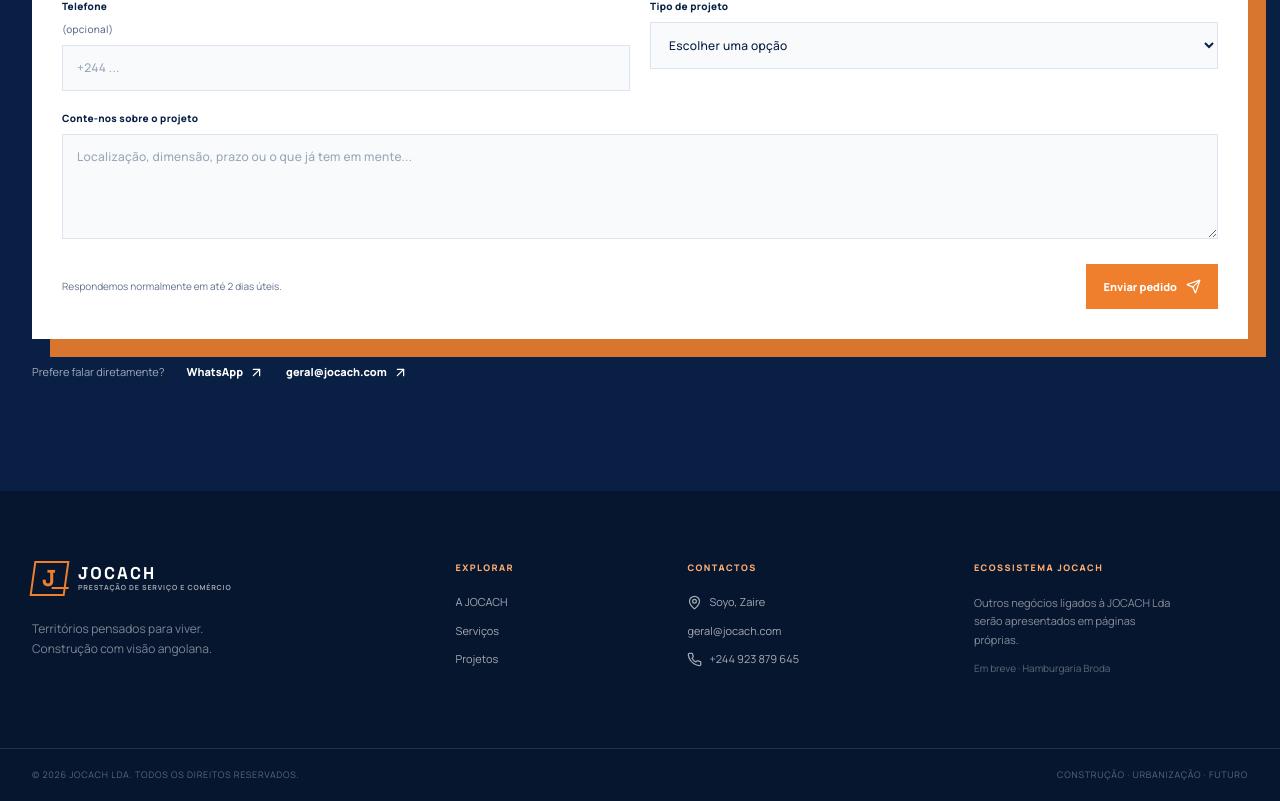
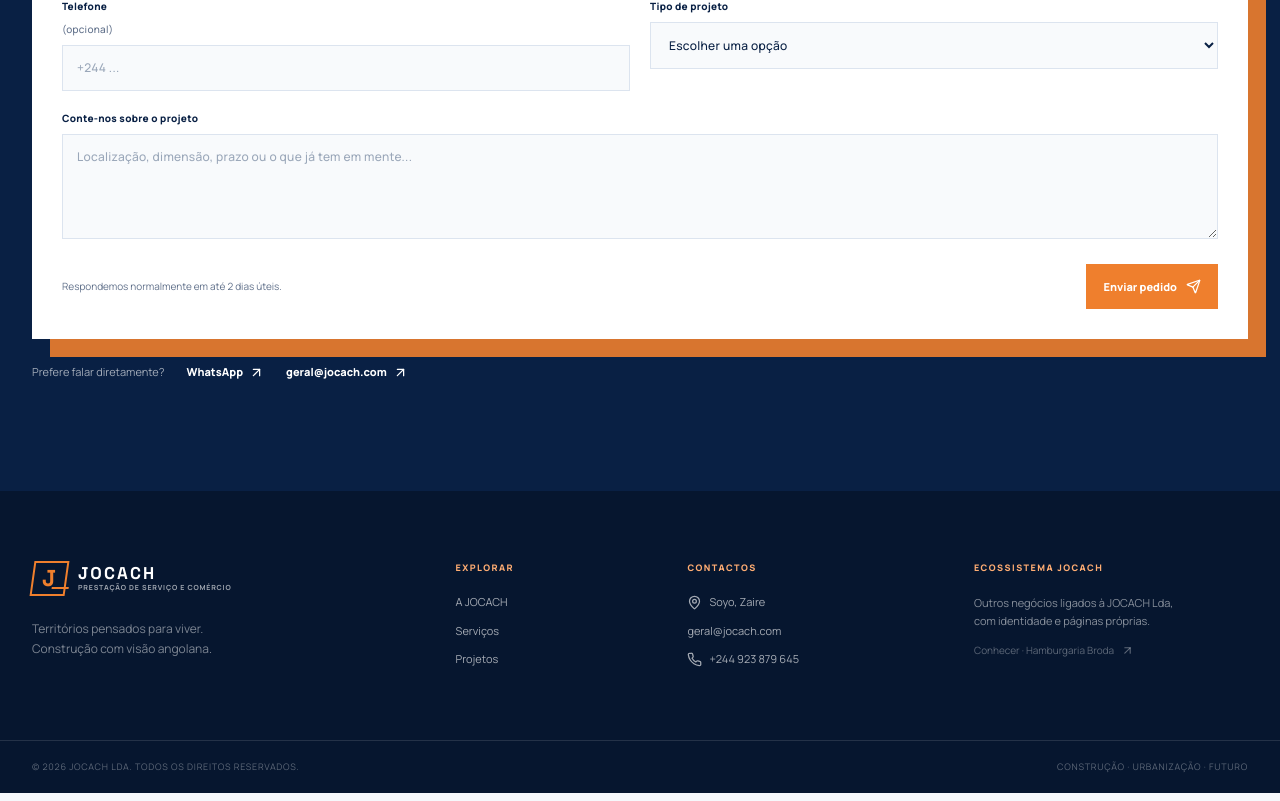
Before and after one commit to telsioisidoro786-crypton/Jocach-Site, a React (Vite) app in the folder client/: page / in a window 1280 px wide. Shown: the part 4200-5001 px from the top of the page. Built offline with nearby package versions, Linux system fonts and the light colour scheme.

Commit message:
fix: correct project names and update Broda footer

```diff
--- a/client/src/App.tsx
+++ b/client/src/App.tsx
@@ -51,7 +51,7 @@ export function SiteFooter() {
         <div><LogoMark inverted /><p className="footer-description">Territórios pensados para viver. Construção com visão angolana.</p></div>
         <div className="footer-column"><span className="footer-label">Explorar</span><Link href="/">A JOCACH</Link><Link href="/servicos">Serviços</Link><Link href="/projetos">Projetos</Link></div>
         <div className="footer-column"><span className="footer-label">Contactos</span><a href="https://www.google.com/maps/search/?api=1&query=Soyo%2C+Zaire%2C+Angola" target="_blank" rel="noreferrer"><MapPin size={15} /> Soyo, Zaire</a><a href="mailto:geral@jocach.com">geral@jocach.com</a><a href="https://wa.me/244923879645" target="_blank" rel="noreferrer"><Phone size={15} /> +244 923 879 645</a></div>
-        <div className="footer-column footer-business"><span className="footer-label">Ecossistema JOCACH</span><p>Outros negócios ligados à JOCACH Lda serão apresentados em páginas próprias.</p><span className="footer-coming">Em breve · Hamburgaria Broda</span></div>
+        <div className="footer-column footer-business"><span className="footer-label">Ecossistema JOCACH</span><p>Outros negócios ligados à JOCACH Lda, com identidade e páginas próprias.</p><Link href="/broda" className="footer-coming">Conhecer · Hamburgaria Broda <ArrowUpRight size={13} /></Link></div>
       </div>
       <div className="container footer-bottom"><span>© {new Date().getFullYear()} JOCACH Lda. Todos os direitos reservados.</span><span>Construção · Urbanização · Futuro</span></div>
     </footer>
```
